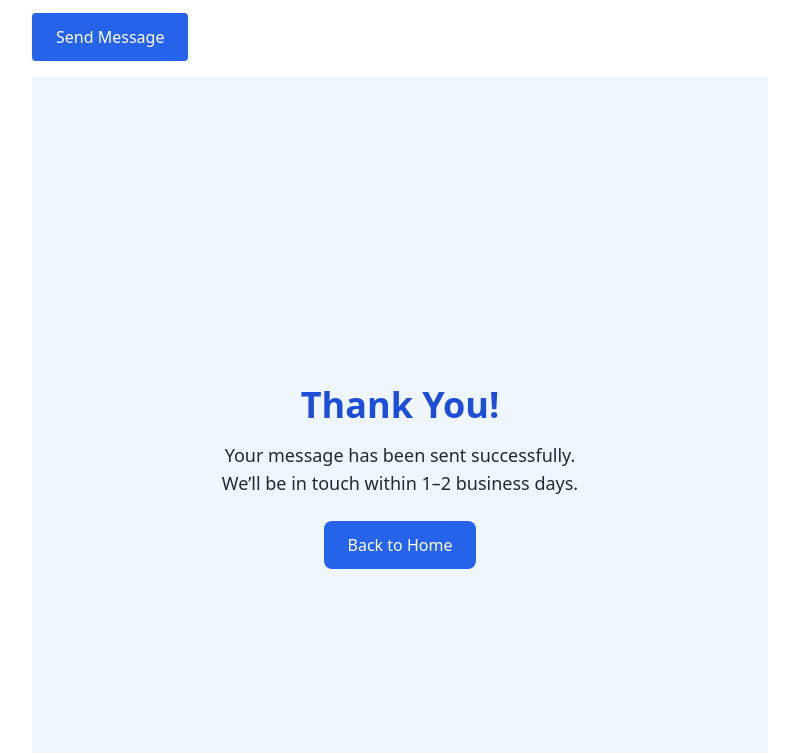
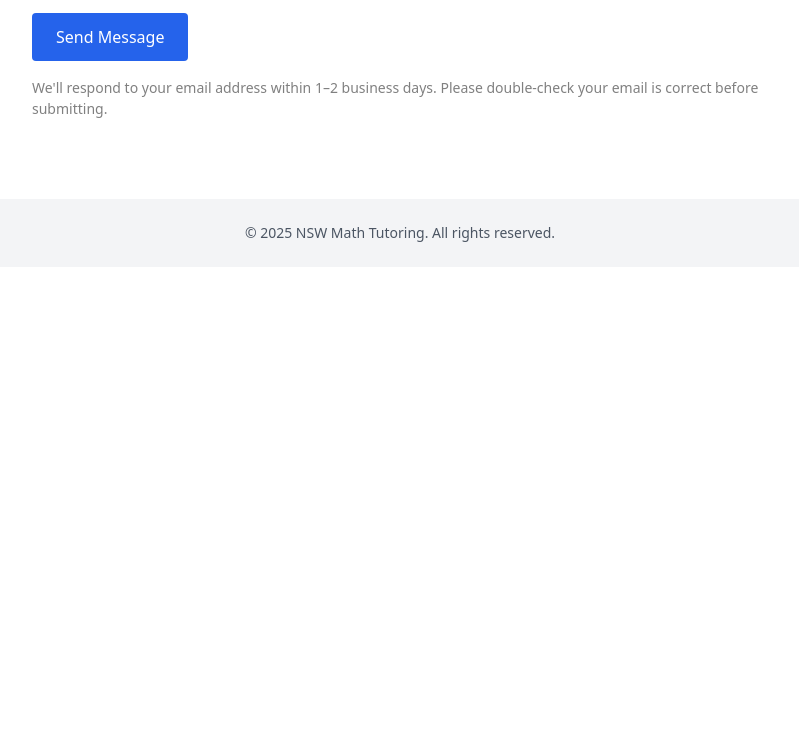
Before and after one commit to Expertmathtutoring/expertmathtutoring, a plain HTML site: page index.html in a window 1280 px wide. Shown: the part 1407-2160 px from the top of the page, without its empty margins (240-1039 px from the left). After the commit the page ends 1674 px from the top, so only its background shows below. Drawn offline with nearby package versions, Linux system fonts and the light colour scheme.

Commit message:
index.html

```diff
--- a/index.html
+++ b/index.html
@@ -76,13 +76,7 @@ y<!DOCTYPE html>
         <textarea name="message" placeholder="Your Message" class="w-full p-3 border rounded h-32" required></textarea>
         <button type="submit" class="bg-blue-600 text-white px-6 py-3 rounded hover:bg-blue-700 transition">Send Message</button>
       <!-- Optional: Redirect after submission -->
-      <!--input type="hidden" name="_next" value="https://expertmathtutoring.github.io/expertmathtutoring"-->
-
-       <section class="min-h-screen flex flex-col justify-center items-center bg-blue-50 text-center p-6">
-         <h1 class="text-4xl font-bold text-blue-700 mb-4">Thank You!</h1>
-         <p class="text-lg mb-6">Your message has been sent successfully.<br>We’ll be in touch within 1–2 business days.</p>
-         <a href="index.html" class="bg-blue-600 text-white px-6 py-3 rounded-lg hover:bg-blue-700 transition">Back to Home</a>
-       </section>
+      <input type="hidden" name="_next" value="https://expertmathtutoring.github.io/thankyou">
 
       <!-- Optional: Subject line -->
       <input type="hidden" name="_subject" value="New Tutoring Enquiry">
```
